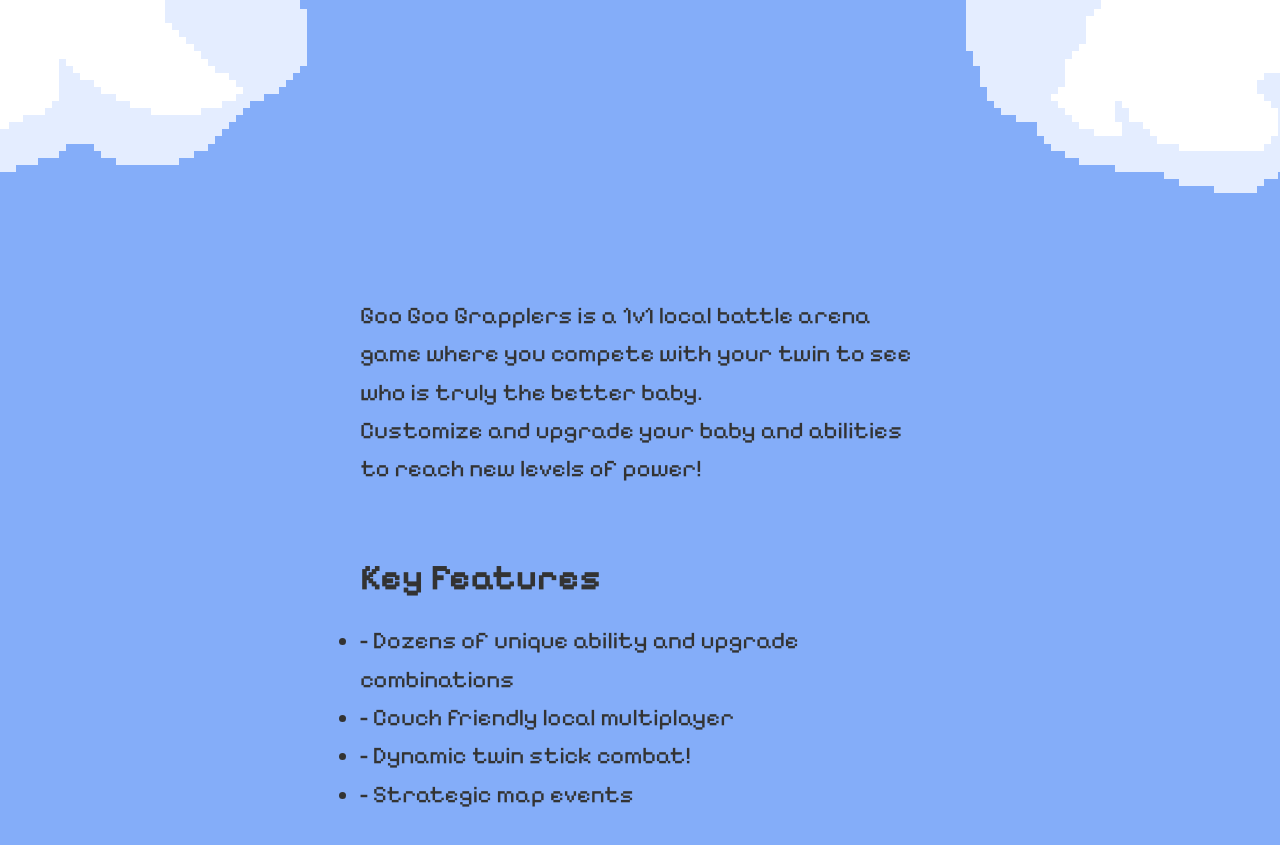
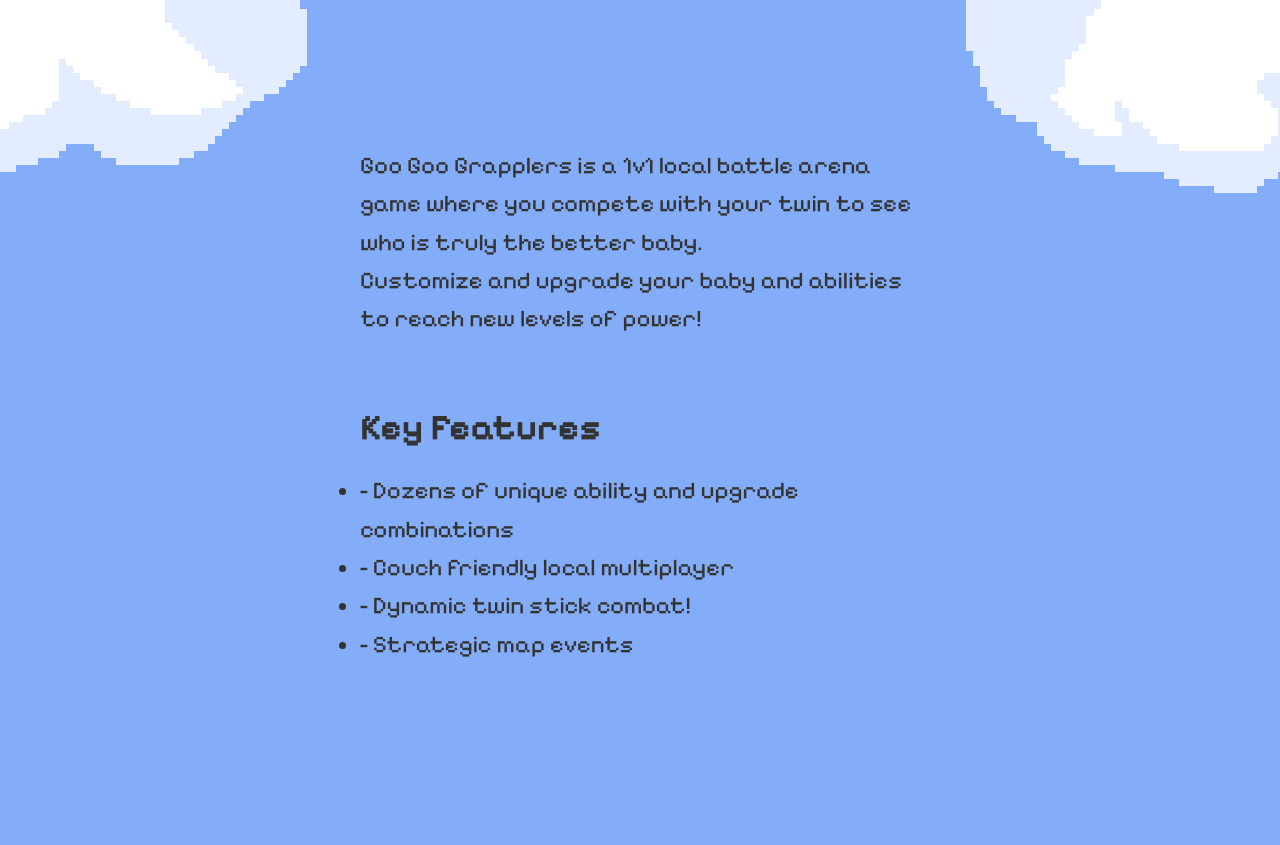
Before and after one commit to lcivita/GGG_Web, a plain HTML site: page index.html in a window 1280 px wide. Shown: the part 1080-1925 px from the top of the page. Drawn offline with Linux system fonts and the light colour scheme.

Commit message:
bring features up

```diff
--- a/style.css
+++ b/style.css
@@ -163,7 +163,13 @@ footer {
     overflow: visible;
 }
 
-#about, #features {
+#about {
+    margin-top: -150px;
+    margin-bottom: 20px;
+    padding: 20px;
+}
+
+#features {
   margin-bottom: 20px;
   padding: 20px;
 }
```
